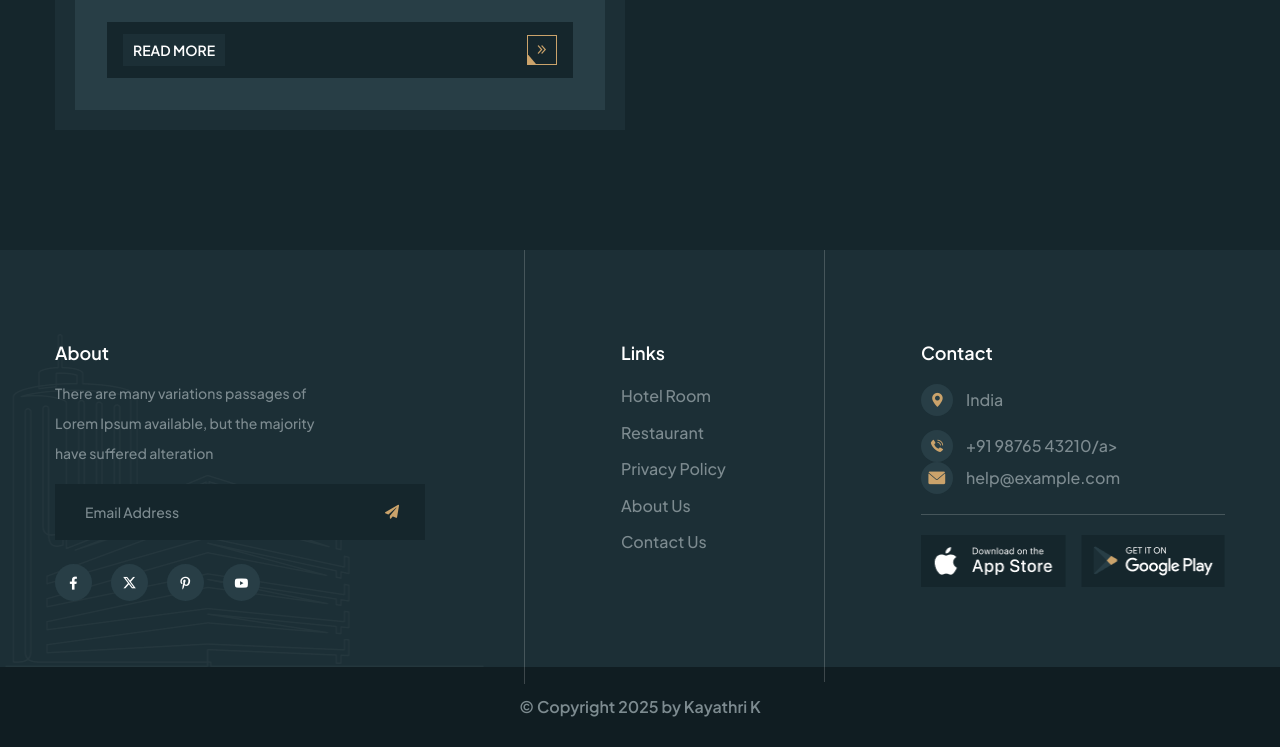
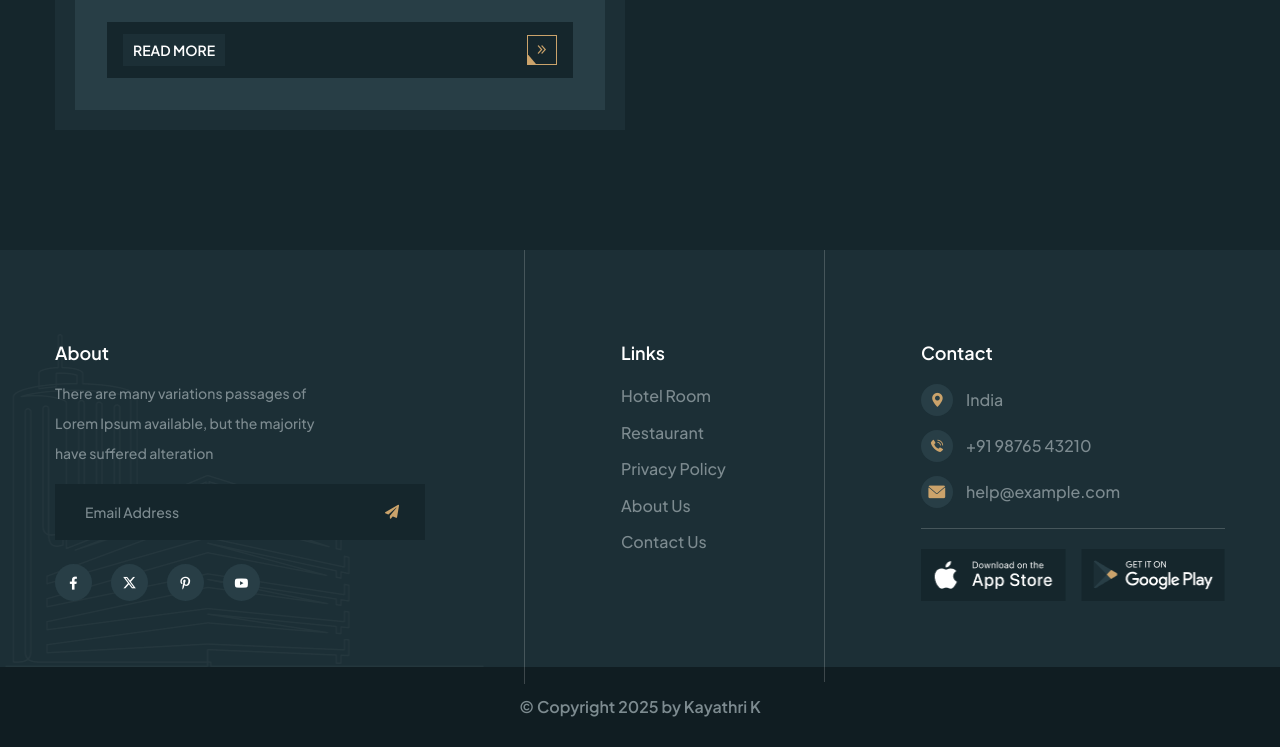
Before and after one commit to Madhan-45/solinom, a plain HTML site: page index.html in a window 1280 px wide. Shown: the part 9221-9968 px from the top of the page. Drawn offline with Linux system fonts and the light colour scheme; animation ran at ten frames a second; files whose address does not match are found by name.

Commit message:
Update index.html

```diff
--- a/index.html
+++ b/index.html
@@ -1972,7 +1972,7 @@
                                         <div class="footer-widget__info__item">
                                             <i class="icon-telephone-call"></i>
                                         </div>
-                                        <a class="footer-widget__info__text" href="tel:+91 98765 43210">+91 98765 43210/a>
+                                        <a class="footer-widget__info__text" href="tel:+91 98765 43210">+91 98765 43210 </a>
                                     </li>
                                     <li>
                                         <div class="footer-widget__info__item">
@@ -2078,7 +2078,7 @@
     <script src="assets/vendors/countdown/countdown.min.js"></script>
     <script src="assets/vendors/jquery-circleType/jquery.circleType.js"></script>
     <script src="assets/vendors/jquery-lettering/jquery.lettering.min.js"></script>
-<!-- NEW SCRIPT -->
+	<!-- NEW SCRIPT -->
     <script>
         document.addEventListener("DOMContentLoaded", function () {
     // Select all elements with the class containing the price
@@ -2094,6 +2094,7 @@
         }
     });
 });
+
     </script>
 
     <!-- GSAP Animation -->
```
